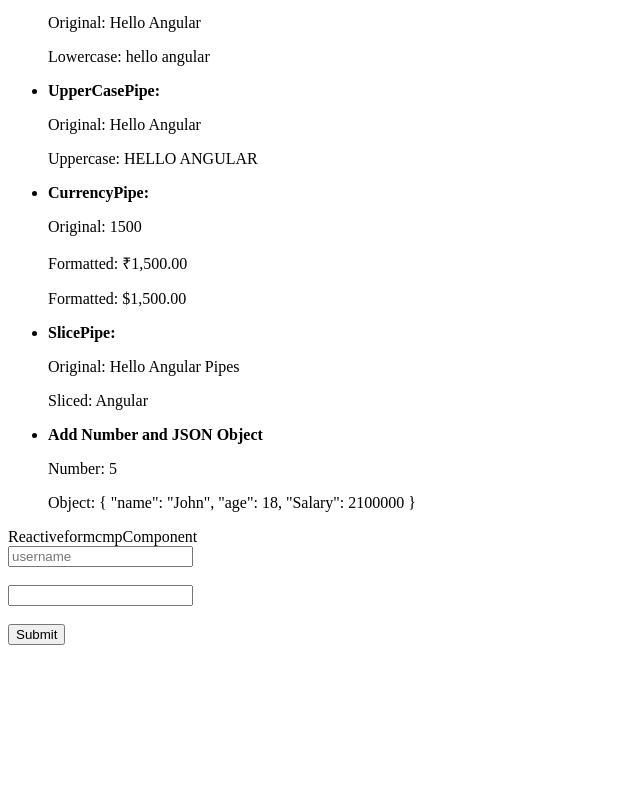
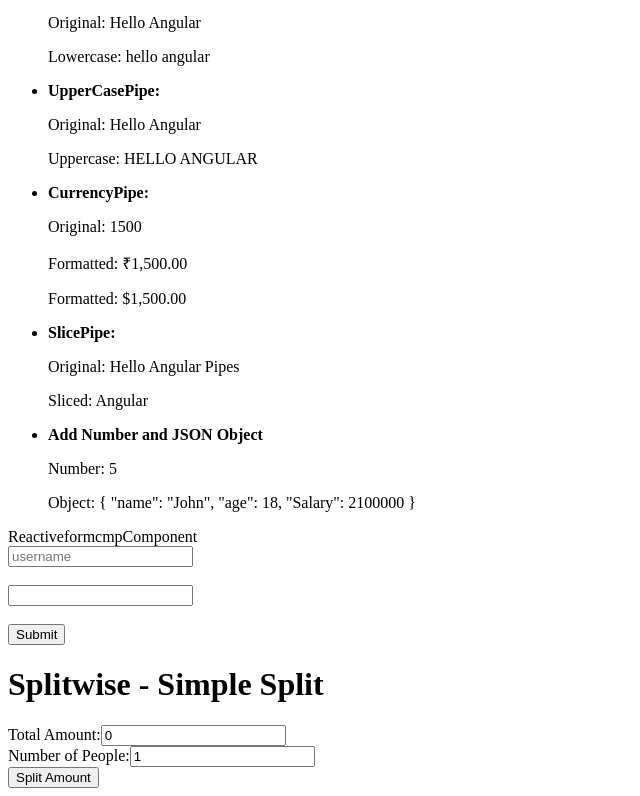
Before and after one commit to RishiSetpal/angular-ninteen, an Angular app: page / in a window 1280 px wide. Shown: the part 2088-2884 px from the top of the page, without its empty margins (0-640 px from the left). Before the commit the page ends 2741 px from the top, so only its background shows below. Built offline with nearby package versions, Linux system fonts and the light colour scheme.

Commit message:
L5 P1 Added Splitwise Basic Concept without data persistance 16-02-2025

```diff
--- a/src/app/app.component.html
+++ b/src/app/app.component.html
@@ -175,7 +175,13 @@
   - Template-Driven Forms | FormModule          | <form> in HTML Uses directives (ngModel) Simple forms
   - Reactive Forms        | ReactiveFormsModule | Uses FormControl, FormGroup Complex forms (validation, dynamic fields)
 
-5.
+  str.slice(i,n) i to n-1
+  str.splice(i,n) delete index and n number of elements /
+  [{},{}].reduce((acc,item)=> acc+item.expense, <initialValue>0) // iterates all elements and returns a accumulator
+
+5. Splitwise App
 -->
 
-<app-reactiveformcmp>
+<app-reactiveformcmp></app-reactiveformcmp>
+
+<app-splitwise></app-splitwise>
--- /dev/null
+++ b/src/app/splitwise/splitwise-app.component.ts
@@ -0,0 +1,66 @@
+import { Component } from '@angular/core';
+import { FormControl, FormGroup, ReactiveFormsModule } from '@angular/forms';
+import { CommonModule } from '@angular/common';
+
+@Component({
+  selector: 'app-splitwise',
+  standalone: true,
+  imports: [ReactiveFormsModule, CommonModule],
+  template: `
+    <div
+      class="flex flex-col items-center justify-center min-h-screen bg-gray-100 p-4"
+    >
+      <div class="p-6 w-96 shadow-lg bg-white rounded-xl">
+        <h1 class="text-xl font-bold mb-4">Splitwise - Simple Split</h1>
+        <form [formGroup]="splitForm" (ngSubmit)="calculateSplit()">
+          <div class="mb-4">
+            <label class="block mb-1 font-medium">Total Amount:</label>
+            <input
+              type="number"
+              formControlName="totalAmount"
+              class="border p-2 w-full"
+              placeholder="Enter total amount"
+            />
+          </div>
+          <div class="mb-4">
+            <label class="block mb-1 font-medium">Number of People:</label>
+            <input
+              type="number"
+              formControlName="numPeople"
+              class="border p-2 w-full"
+              placeholder="Enter number of people"
+            />
+          </div>
+          <button
+            type="submit"
+            class="w-full bg-blue-500 text-white p-2 rounded"
+          >
+            Split Amount
+          </button>
+        </form>
+        <div class="mt-4 text-lg font-semibold">
+          <p *ngIf="splitAmount > 0">
+            Each person pays: ₹{{ splitAmount.toFixed(2) }}
+          </p>
+        </div>
+      </div>
+    </div>
+  `,
+  styles: [],
+})
+export class SplitwiseAppComponent {
+  splitForm = new FormGroup({
+    totalAmount: new FormControl(0),
+    numPeople: new FormControl(1),
+  });
+
+  splitAmount = 0;
+
+  calculateSplit() {
+    const totalAmount = this.splitForm.value.totalAmount || 0;
+    const numPeople = this.splitForm.value.numPeople || 1;
+    if (numPeople > 0) {
+      this.splitAmount = totalAmount / numPeople;
+    }
+  }
+}
```
Also changed, not shown: src/app/app.component.ts (+5 -3 lines), 1 other file (tests, documents, lock files or other folders).
